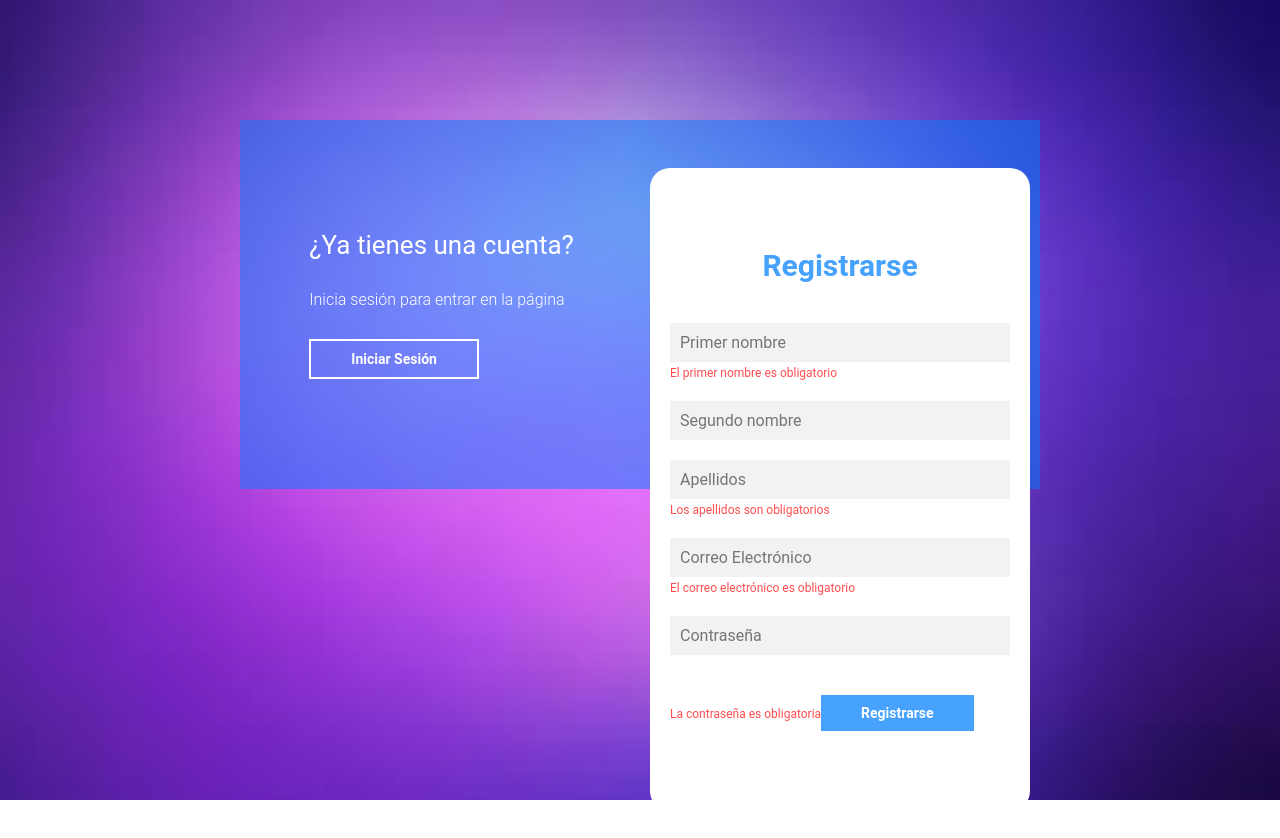
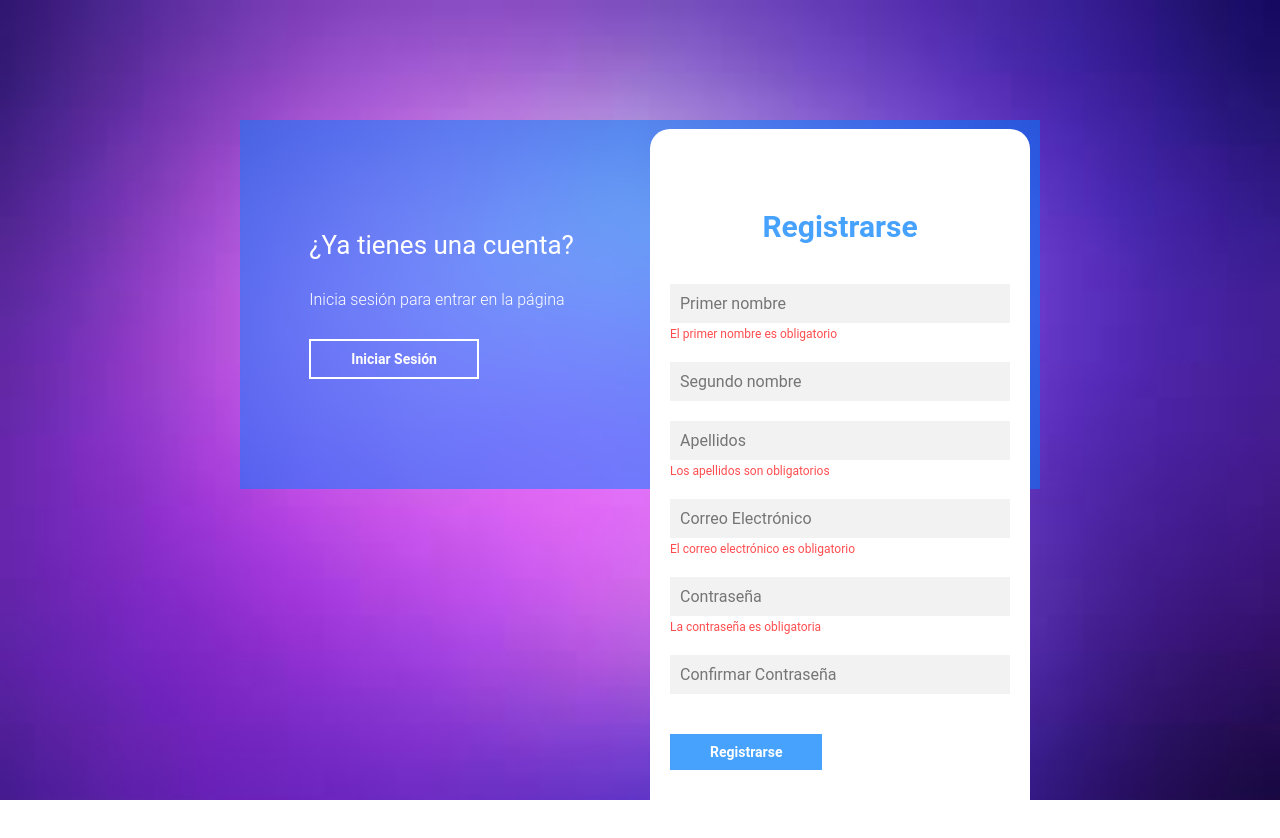
Before and after one commit to Davidvera27/AbuelosProject, a React (Create React App) app in the folder frontend/: page / in a window 1280 px wide. Both pictures are taken after a click on the button "Registrarse". Shown: the top 838 px of the page. Before the commit the page ends 811 px from the top, so only its background shows below. Built offline with nearby package versions, Linux system fonts and the light colour scheme.

Commit message:
Update Login.js

```diff
--- a/frontend/src/components/Login.js
+++ b/frontend/src/components/Login.js
@@ -1,25 +1,22 @@
 import React, { useState, useEffect } from 'react';
+import Swal from 'sweetalert2'; // Importamos SweetAlert2
 import './Login.css'; // Import Login-specific styles
 
 const Login = () => {
   const [isLoginActive, setLoginActive] = useState(true);
 
-  // Estado para los campos de registro
   const [registerData, setRegisterData] = useState({
     primer_nombre: '',
     segundo_nombre: '',
     apellidos: '',
     email: '',
-    password: ''
+    password: '',
+    confirmPassword: ''
   });
 
-  // Estado para controlar la activación del botón "Registrarse"
   const [isRegisterButtonDisabled, setRegisterButtonDisabled] = useState(true);
-
-  // Estado para los errores de validación
   const [errors, setErrors] = useState({});
 
-  // Función para cambiar entre Login y Registro
   const toggleLogin = () => {
     setLoginActive(true);
   };
@@ -33,12 +30,19 @@ const Login = () => {
     const validate = () => {
       let newErrors = {};
 
+      // Validación solo letras
+      const textOnlyRegex = /^[A-Za-z]+$/;
+
       if (!registerData.primer_nombre) {
         newErrors.primer_nombre = 'El primer nombre es obligatorio';
+      } else if (!textOnlyRegex.test(registerData.primer_nombre)) {
+        newErrors.primer_nombre = 'Solo se permiten letras en el primer nombre';
       }
 
       if (!registerData.apellidos) {
         newErrors.apellidos = 'Los apellidos son obligatorios';
+      } else if (!textOnlyRegex.test(registerData.apellidos)) {
+        newErrors.apellidos = 'Solo se permiten letras en los apellidos';
       }
 
       if (!registerData.email) {
@@ -51,24 +55,27 @@ const Login = () => {
         newErrors.password = 'La contraseña es obligatoria';
       }
 
+      if (registerData.password !== registerData.confirmPassword) {
+        newErrors.confirmPassword = 'Las contraseñas no coinciden';
+      }
+
       setErrors(newErrors);
 
-      // Verificar si todos los campos están completos y no hay errores
       if (Object.keys(newErrors).length === 0 &&
           registerData.primer_nombre &&
           registerData.apellidos &&
           registerData.email &&
-          registerData.password) {
-        setRegisterButtonDisabled(false); // Habilitar el botón
+          registerData.password &&
+          registerData.confirmPassword) {
+        setRegisterButtonDisabled(false);
       } else {
-        setRegisterButtonDisabled(true); // Deshabilitar el botón
+        setRegisterButtonDisabled(true);
       }
     };
 
     validate();
   }, [registerData]);
 
-  // Manejar el cambio en los inputs de registro
   const handleInputChange = (e) => {
     const { name, value } = e.target;
     setRegisterData({
@@ -77,7 +84,6 @@ const Login = () => {
     });
   };
 
-  // Enviar datos del formulario al backend y redirigir al segundo formulario
   const handleRegister = async () => {
     try {
       const response = await fetch('http://localhost:5000/api/users', {
@@ -89,13 +95,18 @@ const Login = () => {
       });
 
       const result = await response.json();
+
       if (response.ok) {
-        window.location.href = `/Registro?id=${result._id}`; // Redirigir al segundo formulario con el ID del usuario
+        // Si el registro es exitoso, redirigir a la siguiente página
+        Swal.fire('Registro exitoso', `¡Bienvenido ${registerData.primer_nombre}!`, 'success');
+        window.location.href = `/Registro?id=${result._id}`;
       } else {
-        console.error(result.message);
+        // Si el correo ya está registrado, mostrar el error con SweetAlert2
+        Swal.fire('Error', `El correo electrónico ya está registrado a nombre de ${result.nombre}.`, 'error');
       }
     } catch (error) {
       console.error('Error:', error);
+      Swal.fire('Error', 'Ocurrió un error durante el registro. Inténtalo más tarde.', 'error');
     }
   };
 
@@ -170,6 +181,15 @@ const Login = () => {
               />
               {errors.password && <span className="error-message">{errors.password}</span>}
 
+              <input
+                type="password"
+                name="confirmPassword"
+                placeholder="Confirmar Contraseña"
+                value={registerData.confirmPassword}
+                onChange={handleInputChange}
+              />
+              {errors.confirmPassword && <span className="error-message">{errors.confirmPassword}</span>}
+
               <button
                 type="button"
                 onClick={handleRegister}
```
